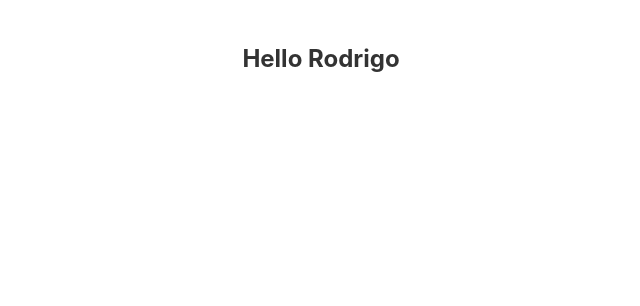
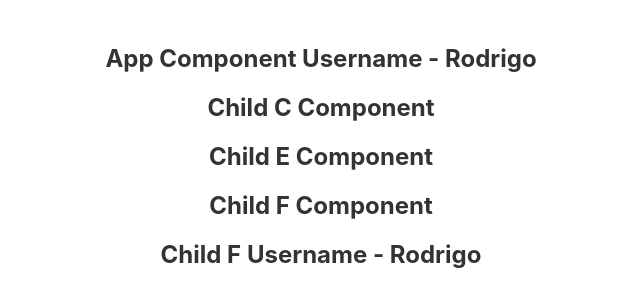
Before and after one commit to RodrigoM09/Svelte-Youtube, a Svelte app: page / in a window 1280 px wide. Shown: the top 306 px of the page, without its empty margins (319-959 px from the left). Built offline with nearby package versions, Linux system fonts and the light colour scheme.

Commit message:
autosave script

```diff
--- a/src/App.svelte
+++ b/src/App.svelte
@@ -89,13 +89,34 @@
 	// 		volume = 20;
 	// 	}
 	// }
-	// Svelte Component ------------>
-	import Greet from './components/greet.svelte';
+	// Svelte Component Props ------------>
+	// import Greet from './components/Greet.svelte';
+	// const name = 'Rodrigo';
+	// const channel = 'Svelte Brasil';
+	// const obj = {
+	// 	name: 'Barry',
+	// 	heroName: 'Flash'
+	// }
+	// Context API ------------>
+	import {setContext} from 'svelte';
+	import ComponentC from "./components/ComponentC.svelte";
+
+	const userName = 'Rodrigo';
+	setContext('username-context', userName);
 </script>
 
 <main>
-	<!-- Svelte Components -->
-	<Greet/>
+	<!-- Context API -->
+	<h2>App Component Username - {userName}</h2>
+	<ComponentC />
+
+	<!-- Svelte Components Props
+	<Greet name='Bruce' heroName='Batman'/>
+	<Greet name='Clark' heroName='Superman'/>
+	<Greet name='Diana' heroName='Wonder Woman'/>
+	<Greet {name} heroName={channel}/>
+	<Greet {...obj}/> -->
+
 	<!-- Reactive Declarations
 	<h2>Current volume {volume}</h2>
 	<button on:click={() => (volume += 2)}>Increase Volume</button><br>
--- /dev/null
+++ b/src/components/ComponentC.svelte
@@ -0,0 +1,6 @@
+<script>
+    import ComponentE from "./ComponentE.svelte";
+</script>
+
+<h2>Child C Component</h2>
+<ComponentE />
--- /dev/null
+++ b/src/components/ComponentE.svelte
@@ -0,0 +1,6 @@
+<script>
+    import ComponentF from "./ComponentF.svelte";
+</script>
+
+<h2>Child E Component</h2>
+<ComponentF />
--- /dev/null
+++ b/src/components/ComponentF.svelte
@@ -0,0 +1,8 @@
+<script>
+    import {getContext} from 'svelte';
+
+    const userName = getContext('username-context');
+</script>
+
+<h2>Child F Component</h2>
+<h2>Child F Username - {userName}</h2>
--- a/src/components/greet.svelte
+++ b/src/components/greet.svelte
@@ -1 +1,5 @@
-<h2>Hello Rodrigo</h2>
+<script>
+    export let name
+    export let heroName
+</script>
+<h2>Hello {name} also know  as {heroName}</h2>
```
